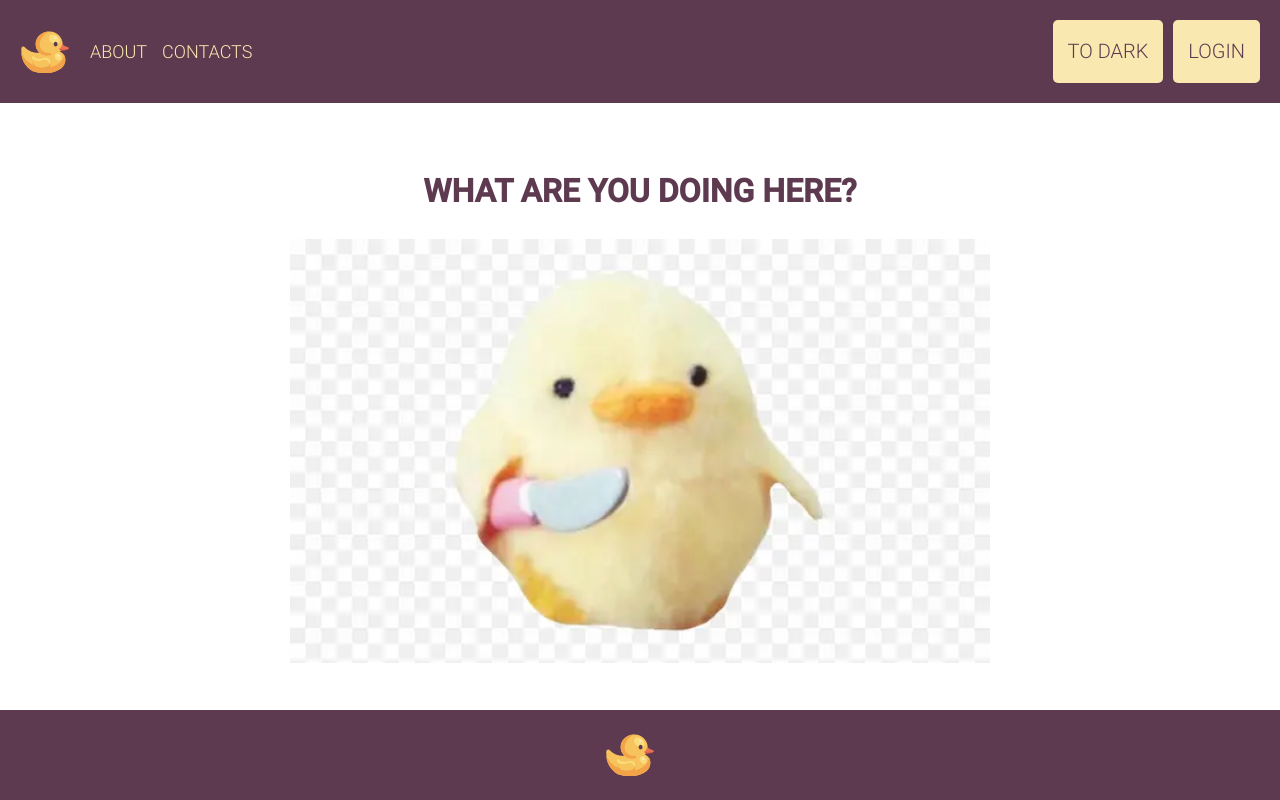
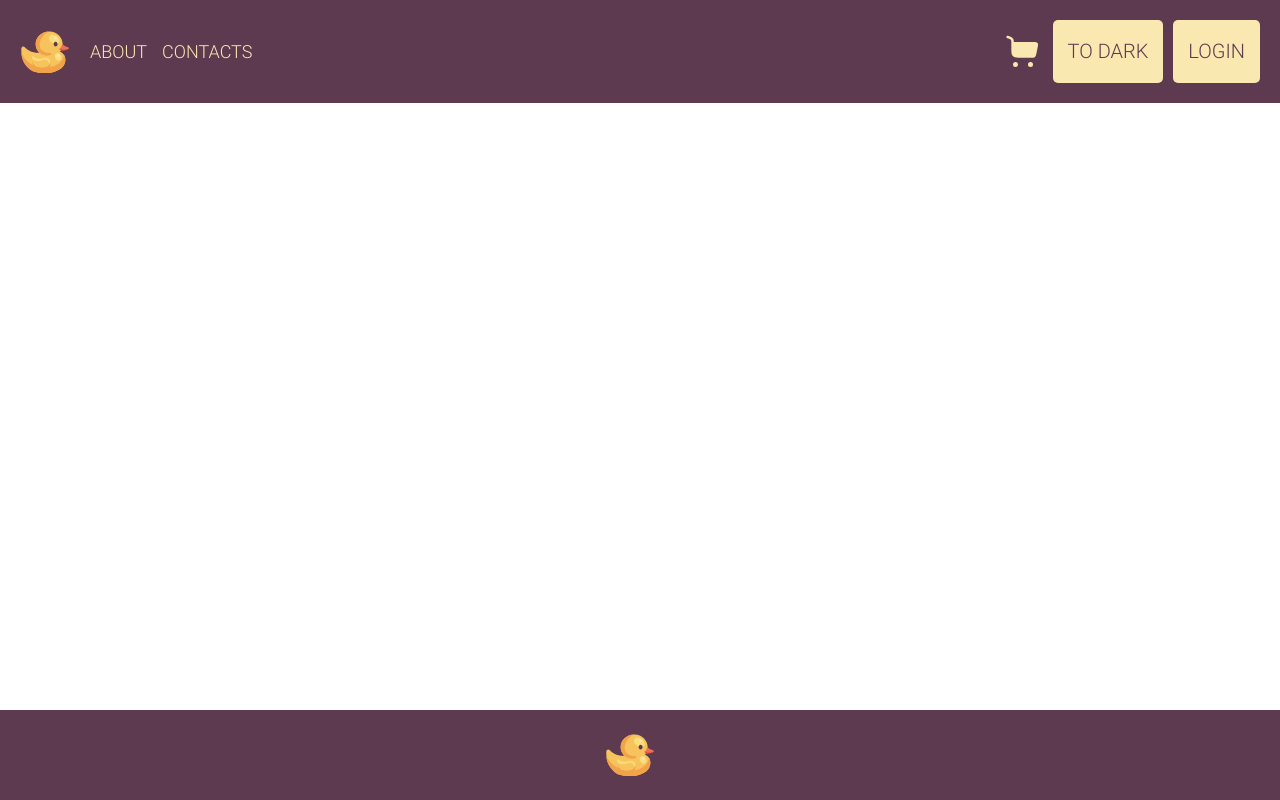
Before and after one commit to KatyaMatya21/react-vhs, a React (Vite) app: page /cart in a window 1280 px wide. Built offline with nearby package versions, Linux system fonts and the light colour scheme.

Commit message:
add fixes

```diff
--- a/src/components/app/App.jsx
+++ b/src/components/app/App.jsx
@@ -4,13 +4,14 @@ import { ThemeContextProvider } from "../themeContext/ThemeContextProvider.jsx";
 import { AuthContextProvider } from "../authContext/AuthContextProvider.jsx";
 import { Layout } from "../layout/Layout.jsx";
 import { Restaurants } from "../restaurants/Restaurants.jsx";
-import { BrowserRouter, Routes, Route } from "react-router";
+import { BrowserRouter, Routes, Route, Navigate } from "react-router";
 import { HomePage } from "../../pages/HomePage.jsx";
 import { RestaurantPage } from "../../pages/RestaurantPage.jsx";
 import { MenuPage } from "../../pages/MenuPage.jsx";
 import { ReviewsPage } from "../../pages/ReviewsPage.jsx";
 import { DishPage } from "../../pages/DishPage.jsx";
 import { ErrorPage } from "../../pages/ErrorPage.jsx";
+import { CartPage } from "../../pages/CartPage.jsx";
 
 export const App = () => {
   return (
@@ -27,7 +28,7 @@ export const App = () => {
                 <Route path='/restaurants' element={<Restaurants />}>
                   <Route index element={<div>Choose restaurant</div>} />
                   <Route path=':restaurantId' element={<RestaurantPage />} >
-                    <Route index element={<MenuPage isIndex={true} />} />
+                    <Route index element={<Navigate to='menu' />} />
                     <Route path="menu" element={<MenuPage />} />
                     <Route path="reviews" element={<ReviewsPage />} />
                   </Route>
@@ -37,6 +38,7 @@ export const App = () => {
                   <Route path=':dishId' element={<DishPage />} />
                 </Route>
 
+                <Route path='/cart' element={<CartPage />}/>
                 <Route path='/about' element={<div>About</div>}/>
                 <Route path='/contacts' element={<div>Contacts</div>}/>
                 <Route path='/*' element={<ErrorPage />} />
--- /dev/null
+++ b/src/components/cartLink/CartLink.jsx
@@ -0,0 +1,11 @@
+import { Link } from "react-router";
+import { IconCart } from "../iconCart/IconCart.jsx";
+import styles from "./CartLink.module.less";
+
+export const CartLink = () => {
+  return (
+    <Link to="/cart" className={styles.cartLink}>
+      <IconCart />
+    </Link>
+  );
+};
--- /dev/null
+++ b/src/components/cartLink/CartLink.module.less
@@ -0,0 +1,22 @@
+@import "../../styles/variables.less";
+
+.cartLink {
+  display: block;
+  margin-left: auto;
+
+  svg {
+    display: block;
+    width: 40px;
+    height: 40px;
+
+    path {
+      fill: @yellow-light;
+    }
+  }
+
+  &:hover {
+    svg path {
+      fill: @yellow;
+    }
+  }
+}
--- a/src/components/header/Header.jsx
+++ b/src/components/header/Header.jsx
@@ -2,7 +2,8 @@ import { Logo } from "../logo/Logo.jsx";
 import { Nav } from "../nav/Nav.jsx";
 import { ToggleThemeButton } from "../toggleThemeButton/ToggleThemeButton.jsx";
 import styles from "./Header.module.less";
-import {UserNav} from "../userNav/UserNav.jsx";
+import { UserNav } from "../userNav/UserNav.jsx";
+import { CartLink } from "../cartLink/CartLink.jsx";
 
 export const Header = () => {
 
@@ -11,6 +12,7 @@ export const Header = () => {
       <h1 className="sr-only">Hidden title for screen reader</h1>
       <Logo/>
       <Nav/>
+      <CartLink />
       <div className={styles.theme}>
         <ToggleThemeButton/>
       </div>
--- a/src/components/header/Header.module.less
+++ b/src/components/header/Header.module.less
@@ -22,6 +22,6 @@
   margin-top: 10px;
 
   @media (min-width: 768px) {
-    margin: 0 10px 0 auto;
+    margin: 0 10px;
   }
 }
--- /dev/null
+++ b/src/components/iconCart/IconCart.jsx
@@ -0,0 +1,5 @@
+export const IconCart = () => {
+  return (
+    <svg xmlns="http://www.w3.org/2000/svg" width="20" height="20" viewBox="0 0 24 24" fill="none"><path d="M2.084 2.751a.75.75 0 0 1 .956-.459l.302.106c.616.217 1.14.401 1.552.603.44.217.819.483 1.103.899.282.412.398.865.452 1.362.024.222.037.468.043.738h10.639c1.684 0 3.201 0 3.645.577.444.577.27 1.447-.076 3.186l-.5 2.425c-.315 1.528-.473 2.293-1.025 2.742-.551.45-1.332.45-2.893.45H10.98c-2.789 0-4.183 0-5.05-.914C5.063 13.552 5 12.582 5 9.64V7.038c0-.74 0-1.235-.041-1.615-.04-.363-.11-.545-.2-.677-.088-.129-.221-.25-.525-.398-.322-.158-.761-.314-1.429-.549l-.261-.091a.75.75 0 0 1-.459-.957ZM7.5 18a1.5 1.5 0 1 1 0 3 1.5 1.5 0 0 1 0-3ZM16.5 18a1.5 1.5 0 1 1 0 3 1.5 1.5 0 0 1 0-3Z" fill="#1C274C"/></svg>
+  );
+};
--- a/src/components/restaurantNav/RestaurantNav.jsx
+++ b/src/components/restaurantNav/RestaurantNav.jsx
@@ -1,25 +1,19 @@
 import styles from "./RestaurantNav.module.less";
-import { NavLink, useLocation } from "react-router";
+import { NavLink } from "react-router";
+import classNames from "classnames";
 
 export const RestaurantNav = ({ restaurantId }) => {
-  const location = useLocation();
-  const { pathname } = location;
-
   return (
     <div className={styles.nav}>
       <NavLink
-        className={({isActive}) =>
-          (isActive || pathname.indexOf('reviews') === -1) ? styles.active : ""
-        }
         to={`/restaurants/${restaurantId}/menu`}
+        className={({ isActive }) => (classNames({[styles.active]: isActive}))}
       >
         Menu
       </NavLink>
       <NavLink
         to={`/restaurants/${restaurantId}/reviews`}
-        className={({isActive}) =>
-          isActive ? styles.active : ""
-        }
+        className={({ isActive}) => (classNames({[styles.active]: isActive}))}
       >
         Reviews
       </NavLink>
--- /dev/null
+++ b/src/pages/CartPage.jsx
@@ -0,0 +1,5 @@
+import { CartContainer } from "../components/cart/CartContainer.jsx";
+
+export const CartPage = () => {
+  return <CartContainer />;
+};
```
